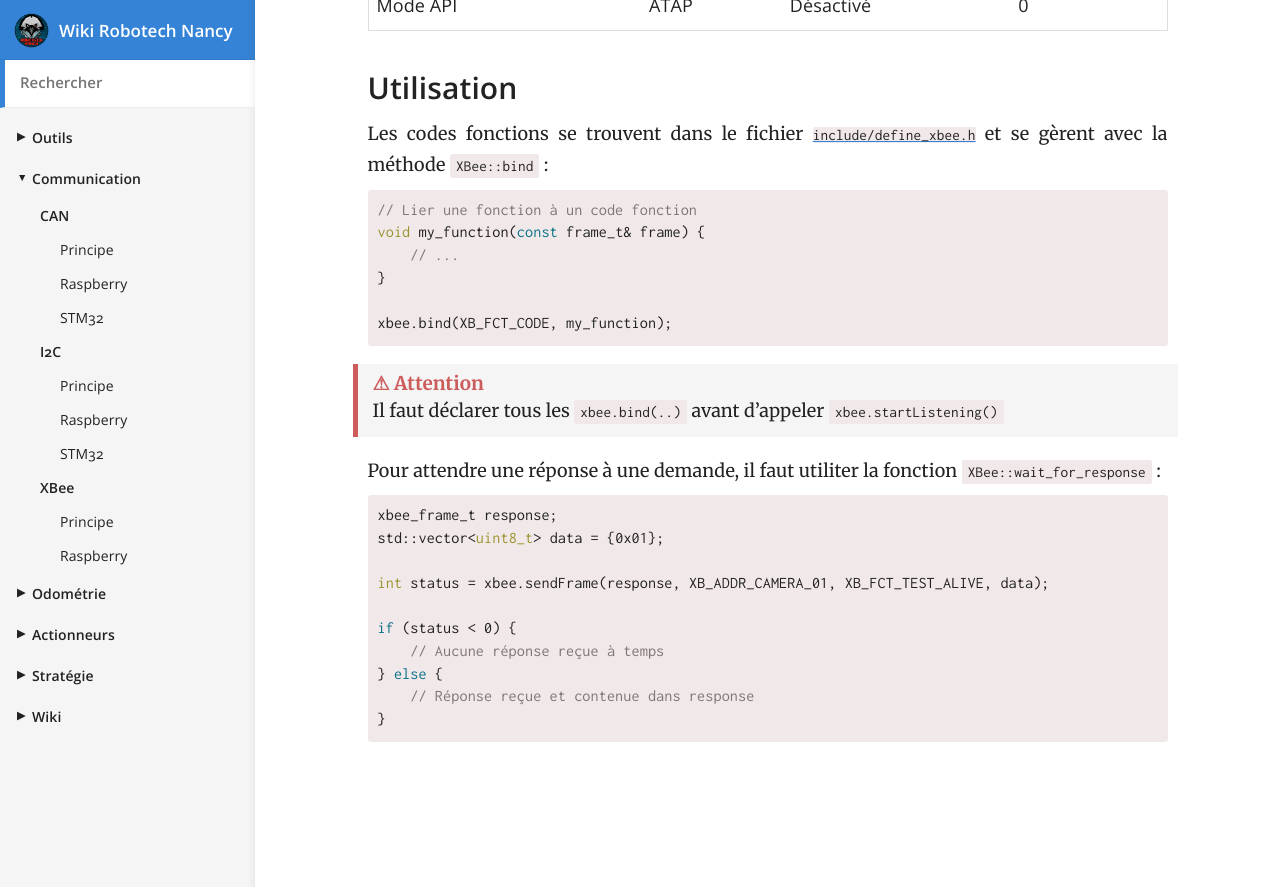
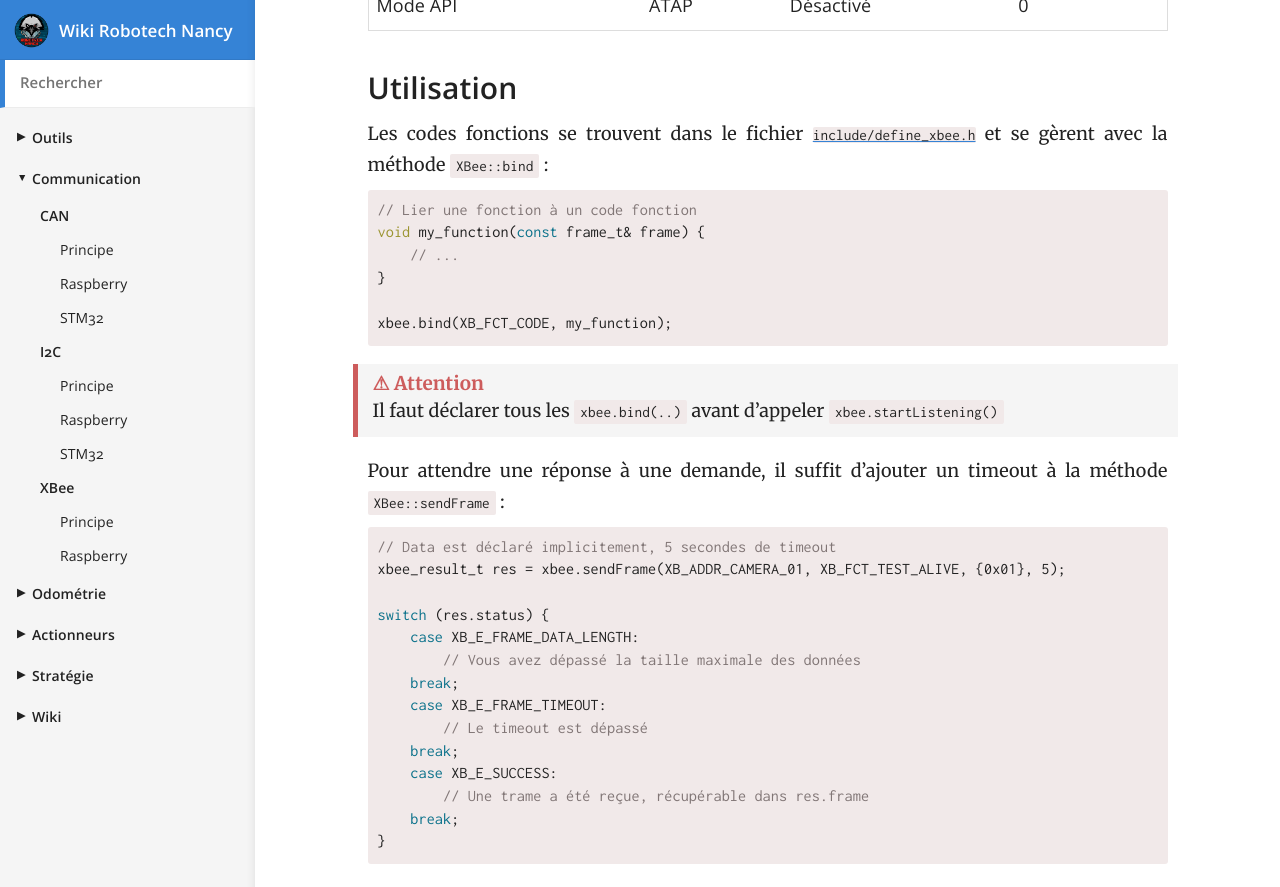
Before and after one commit to RobotechNancy/robotechnancy.github.io, a Jekyll site: the page built from _docs/communication/XBee/raspberry.md, in a window 1280 px wide and 900 px high, scrolled down 2874 px. Shown: the top 887 px of the window. Built offline with Jekyll 4.4.1, drawn with Linux system fonts in a browser that asks for light colours.

Commit message:
Rework gestion réponses xbee

````diff
--- a/_docs/communication/XBee/raspberry.md
+++ b/_docs/communication/XBee/raspberry.md
@@ -97,16 +97,20 @@ xbee.bind(XB_FCT_CODE, my_function);
 {:.warning}
 > Il faut déclarer tous les `xbee.bind(..)` avant d'appeler `xbee.startListening()`
 
-Pour attendre une réponse à une demande, il faut utiliter la fonction `XBee::wait_for_response` :
+Pour attendre une réponse à une demande, il suffit d'ajouter un timeout à la méthode `XBee::sendFrame` :
 ```cpp
-xbee_frame_t response;
-std::vector<uint8_t> data = {0x01};
+// Data est déclaré implicitement, 5 secondes de timeout
+xbee_result_t res = xbee.sendFrame(XB_ADDR_CAMERA_01, XB_FCT_TEST_ALIVE, {0x01}, 5);
 
-int status = xbee.sendFrame(response, XB_ADDR_CAMERA_01, XB_FCT_TEST_ALIVE, data);
-
-if (status < 0) {
-    // Aucune réponse reçue à temps
-} else {
-    // Réponse reçue et contenue dans response
+switch (res.status) {
+    case XB_E_FRAME_DATA_LENGTH:
+        // Vous avez dépassé la taille maximale des données
+    break;
+    case XB_E_FRAME_TIMEOUT:
+        // Le timeout est dépassé
+    break;
+    case XB_E_SUCCESS:
+        // Une trame a été reçue, récupérable dans res.frame
+    break;
 }
 ```
````
